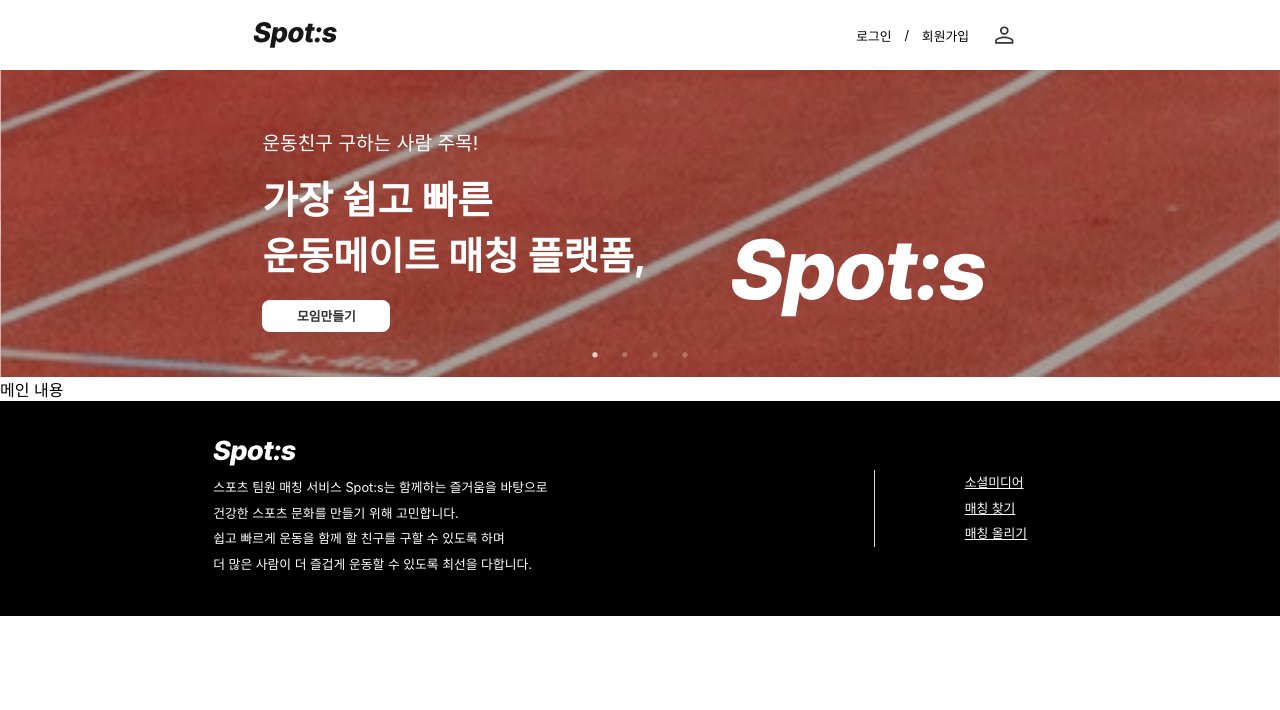
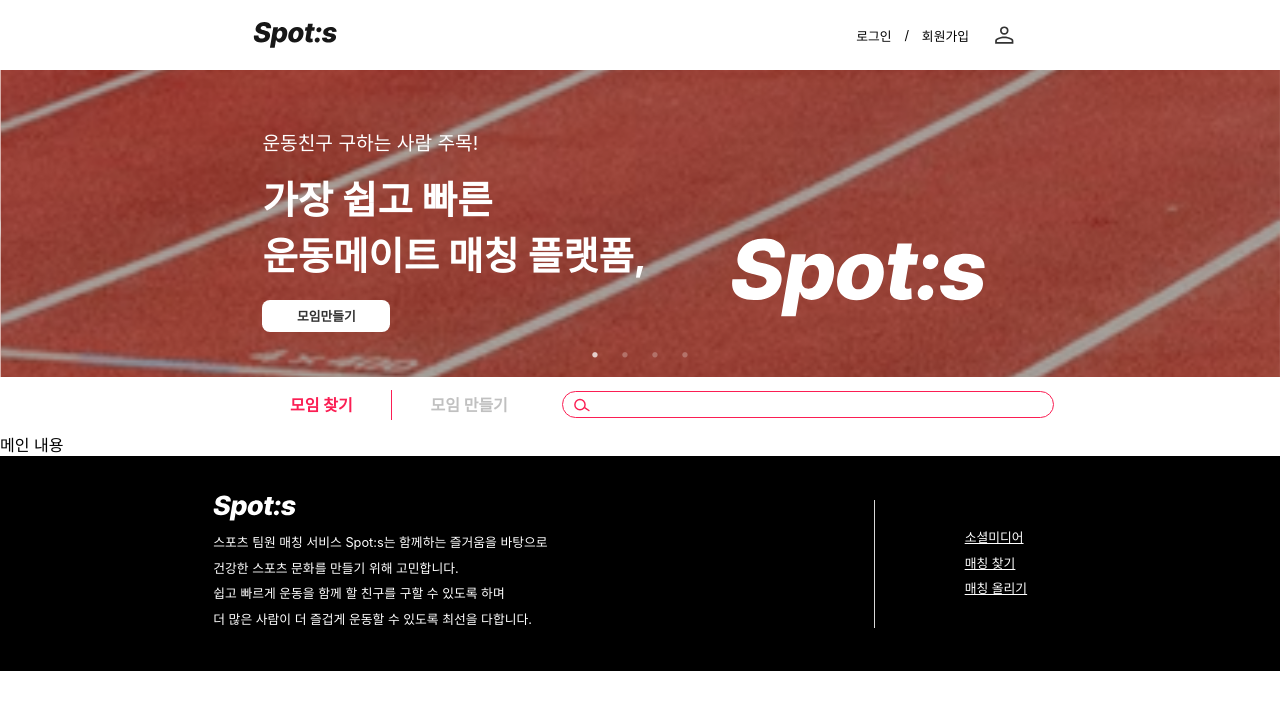
Before and after one commit to KMU-WINK/spots-client, a React (Vite) app: page / in a window 1280 px wide. Shown: the top 710 px of the page. Built offline with nearby package versions, Linux system fonts and the light colour scheme.

Commit message:
[SPT-01] feat. Menu 구현
- Search/Make Menu 구현
- SearchBar 구현
- Footer styled-components 수정

```diff
--- a/src/components/Footer/styles.jsx
+++ b/src/components/Footer/styles.jsx
@@ -34,6 +34,8 @@ const Connact = styled.div`
   color: white;
   padding-left: 7vw;
   padding-right: 7vw;
+  padding-top: 2vw;
+  padding-bottom: 2vw;
   line-height: 200%;
   font-size: 1vw;
   border-left: 0.5px solid #d9d9d9;
--- /dev/null
+++ b/src/components/Menu/index.jsx
@@ -0,0 +1,60 @@
+import React, { useEffect, useState } from 'react';
+import * as styled from './styles';
+
+const Menu = () => {
+  const [menu, setMenu] = useState(false);
+  const [currentClick, setCurrentClick] = useState('search');
+  const [prevClick, setPrevClick] = useState(null);
+
+  const onClick = e => {
+    setCurrentClick(e.target.id);
+  };
+
+  useEffect(
+    e => {
+      if (currentClick !== null) {
+        const current = document.getElementById(currentClick);
+        current.style.color = '#fb1e53';
+        current.style.opacity = '1';
+        setMenu(!menu);
+      }
+
+      if (prevClick !== null) {
+        const prev = document.getElementById(prevClick);
+        prev.style.color = '#333333';
+        prev.style.opacity = '0.3';
+      }
+      setPrevClick(currentClick);
+    },
+    [currentClick],
+  );
+
+  return (
+    <styled.Box>
+      {menu === true ? (
+        <>
+          <styled.SearchMenu onClick={onClick} id="search">
+            모임 찾기
+          </styled.SearchMenu>
+          <styled.MakeMenu onClick={onClick} id="make">
+            모임 만들기
+          </styled.MakeMenu>
+          <styled.SearchImg />
+          <styled.Search></styled.Search>
+        </>
+      ) : (
+        <>
+          <styled.SearchMenu onClick={onClick} id="search">
+            모임 찾기
+          </styled.SearchMenu>
+          <styled.MakeMenu onClick={onClick} id="make">
+            모임 만들기
+          </styled.MakeMenu>
+          <styled.MakeMenu>!!모임 만들기!!</styled.MakeMenu>
+        </>
+      )}
+    </styled.Box>
+  );
+};
+
+export default Menu;
--- /dev/null
+++ b/src/components/Menu/styles.jsx
@@ -0,0 +1,55 @@
+import styled from 'styled-components';
+import search from '../../imgs/search.svg';
+
+export const Box = styled.div`
+  width: 100%;
+  height: 100%;
+  display: flex;
+  justify-content: center;
+  align-items: center;
+  padding: 1vw;
+`;
+
+export const SearchMenu = styled.div`
+  font-style: normal;
+  font-weight: 700;
+  font-size: 1.25vw;
+  line-height: 1.3vw;
+  padding: 0.5vw 3vw;
+  color: #fb1e53;
+  opacity: 1;
+  cursor: pointer;
+  border-right: 1px solid #fb1e53;
+`;
+
+export const MakeMenu = styled.div`
+  font-style: normal;
+  font-weight: 700;
+  font-size: 1.25vw;
+  line-height: 1.3vw;
+  padding: 0.5vw 3vw;
+  color: #333333;
+  opacity: 0.3;
+  cursor: pointer;
+`;
+
+export const SearchImg = styled.img.attrs({
+  src: search,
+})`
+  position: relative;
+  z-index: 2;
+  left: 2.2vw;
+  width: 1.2vw;
+  height: 1.2vw;
+  cursor: pointer;
+`;
+
+export const Search = styled.input`
+  position: relative;
+  z-index: 1;
+  width: 38vw;
+  height: 1.8vw;
+  text-align: center;
+  border: 1px solid #fb1e53;
+  border-radius: 15px;
+`;
--- a/src/pages/Main/index.jsx
+++ b/src/pages/Main/index.jsx
@@ -2,12 +2,14 @@ import React from 'react';
 import Header from '../../components/Header';
 import Footer from '../../components/Footer';
 import Banner from '../../components/Banner';
+import Menu from '../../components/Menu';
 
 const MainPage = () => {
   return (
     <>
       <Header />
       <Banner />
+      <Menu />
       <main>메인 내용</main>
       <Footer />
     </>
```
Also changed, not shown: src/imgs/search.svg (added).
